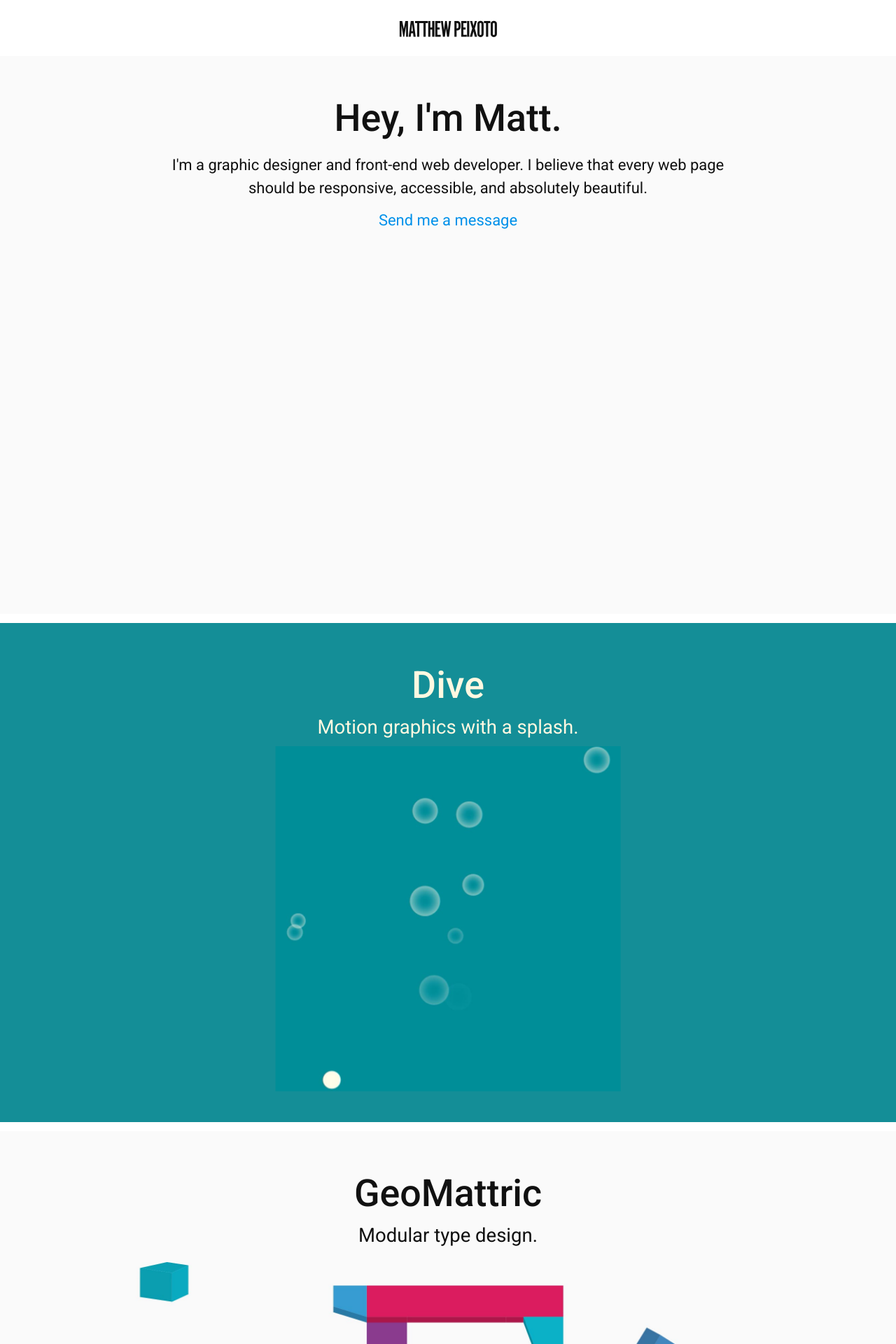
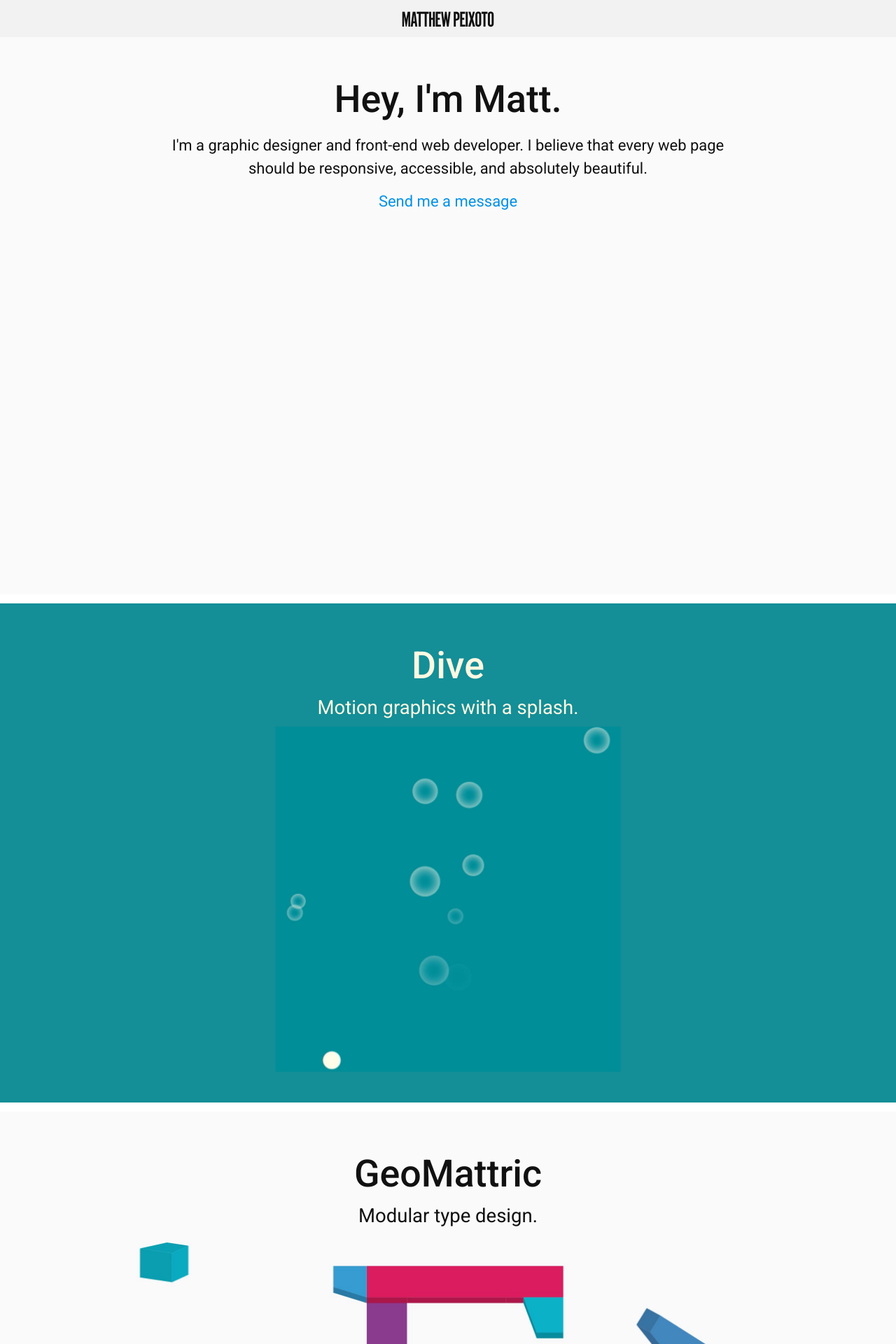
Before and after one commit to matthewpeixoto/matthewpeixoto.ca, a Jekyll site: the page built from index.html, in a window 1280 px wide. Shown: the top 1920 px of the page at 70% size. Built offline with Jekyll 4.4.1, drawn with Linux system fonts in a browser that asks for light colours.

Commit message:
Update the nav

```diff
--- a/_layouts/default.html
+++ b/_layouts/default.html
@@ -34,10 +34,10 @@
     </div>
   </nav> -->
 
-  <nav class="nav pad-t pad-b text-center" role="navigation">
-    <a class="nav-link ib valign-middle" href="{{site.baseurl}}/">
+  <nav class="nav pad-t-1-2 pad-b-1-2 text-center" role="navigation">
+    <a class="nav-link" href="{{site.baseurl}}/">
       <h1 class="icon i-logo push-0">
-        <svg class="logo"><use xlink:href="../images/icons3.svg#matthew-peixoto"/></svg>
+        <svg class="logo"><use xlink:href="../images/icons.svg#matthew-peixoto"/></svg>
       </h1>
     </a>
   </nav>
--- a/css/nav.css
+++ b/css/nav.css
@@ -3,8 +3,8 @@
 }
 
 .i-logo {
-  width: 8rem;
-  height: 1.4rem;
+  width: 7.5rem;
+  height: 1.3rem;
 }
 
 .logo {
--- a/css/sparmetric.css
+++ b/css/sparmetric.css
@@ -32,9 +32,3 @@
   margin-left: auto;
   margin-right: auto;
 }
-
-.image-get-connected {
-  height: 512px;
-  width: 512px;
-  background-image: url("https://placehold.it/512x512");
-}
--- a/css/theme.css
+++ b/css/theme.css
@@ -10,6 +10,11 @@
   --color-text: #111;
 
   --font-primary: roboto, sans-serif;
+}
+
+.light .nav,
+.light .footer {
+  background-color: var(--color-light);
 }
 
 .dark .nav,
```
Also changed, not shown: images/icons.svg, images/icons2.svg (deleted), images/icons3.svg (deleted).
